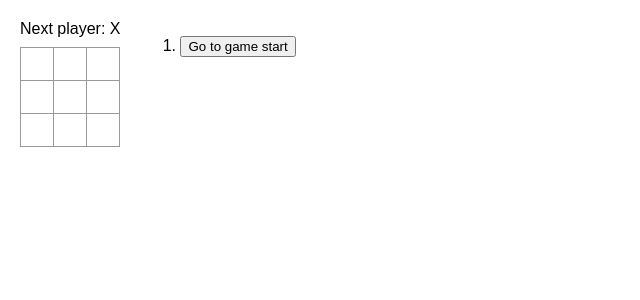
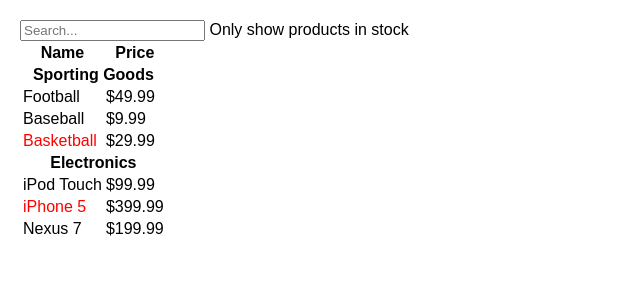
Before and after one commit to iwasan0114/react-tutorial, a React (Create React App) app: page / in a window 1280 px wide. Shown: the top 300 px of the page, without its empty margins (0-640 px from the left). Built offline with nearby package versions, Linux system fonts and the light colour scheme.

Commit message:
Reactの流儀のチュートリアル開始

```diff
--- a/src/App.js
+++ b/src/App.js
@@ -1,118 +1,110 @@
-import { useState } from "react";
+function ProductCategoryRow({ category }) {
+  return (
+    <tr>
+      <th colSpan="2">{category}</th>
+    </tr>
+  );
+}
 
-export default function Game() {
-  const [history, setHistory] = useState([Array(9).fill(null)]);
-  const [currentMove, setCurrentMove] = useState(0);
-  const xIsNext = currentMove % 2 === 0;
-  const currentSquares = history[currentMove];
+function ProductRow({ product }) {
+  const name = product.stocked ? (
+    product.name
+  ) : (
+    <span style={{ color: "red" }}>{product.name}</span>
+  );
 
-  function handlePlay(nextSquares) {
-    const nextHistory = [...history.slice(0, currentMove + 1), nextSquares];
-    setHistory(nextHistory);
-    setCurrentMove(nextHistory.length - 1);
-  }
+  return (
+    <tr>
+      <td>{name}</td>
+      <td>{product.price}</td>
+    </tr>
+  );
+}
 
-  function jumpTo(nextMove) {
-    setCurrentMove(nextMove);
-  }
+function ProductTable({ products }) {
+  const rows = [];
+  let lastCategory = null;
 
-  const moves = history.map((squares, move) => {
-    let description;
-    if (move > 0) {
-      description = `Go to move #${move}`;
-    } else {
-      description = "Go to game start";
+  products.forEach((product) => {
+    if (product.category !== lastCategory) {
+      rows.push(
+        <ProductCategoryRow
+          category={product.category}
+          key={product.category}
+        />
+      );
     }
-
-    return (
-      <li key={move}>
-        <button onClick={() => jumpTo(move)}>{description}</button>
-      </li>
-    );
+    rows.push(<ProductRow product={product} key={product.name} />);
+    lastCategory = product.category;
   });
 
   return (
-    <div className="game">
-      <div className="game-board">
-        <Board xIsNext={xIsNext} squares={currentSquares} onPlay={handlePlay} />
-      </div>
-      <div className="game-info">
-        <ol>{moves}</ol>
-      </div>
+    <table>
+      <thead>
+        <tr>
+          <th>Name</th>
+          <th>Price</th>
+        </tr>
+      </thead>
+      <tbody>{rows}</tbody>
+    </table>
+  );
+}
+
+function SearchBar() {
+  return (
+    <form>
+      <input type="text" placeholder="Search..." />
+      <label>
+        <inpput type="checkbox" /> Only show products in stock
+      </label>
+    </form>
+  );
+}
+
+function FilterableProductTable({ products }) {
+  return (
+    <div>
+      <SearchBar />
+      <ProductTable products={products} />
     </div>
   );
 }
 
-function Board({ xIsNext, squares, onPlay }) {
-  const winner = calculateWinner(squares);
-  let status;
-  if (winner) {
-    status = `Winner: ${winner}`;
-  } else {
-    status = `Next player: ${xIsNext ? "X" : "O"}`;
-  }
+const PRODUCTS = [
+  {
+    category: "Sporting Goods",
+    price: "$49.99",
+    stocked: true,
+    name: "Football",
+  },
+  {
+    category: "Sporting Goods",
+    price: "$9.99",
+    stocked: true,
+    name: "Baseball",
+  },
+  {
+    category: "Sporting Goods",
+    price: "$29.99",
+    stocked: false,
+    name: "Basketball",
+  },
+  {
+    category: "Electronics",
+    price: "$99.99",
+    stocked: true,
+    name: "iPod Touch",
+  },
+  {
+    category: "Electronics",
+    price: "$399.99",
+    stocked: false,
+    name: "iPhone 5",
+  },
+  { category: "Electronics", price: "$199.99", stocked: true, name: "Nexus 7" },
+];
 
-  function handleClick(i) {
-    if (squares[i] || calculateWinner(squares)) {
-      return;
-    }
-
-    const nextSquares = squares.slice();
-    if (xIsNext) {
-      nextSquares[i] = "X";
-    } else {
-      nextSquares[i] = "O";
-    }
-
-    onPlay(nextSquares);
-  }
-
-  return (
-    <>
-      <div className="status">{status}</div>
-      <div className="board-row">
-        <Square value={squares[0]} onSquareClick={() => handleClick(0)} />
-        <Square value={squares[1]} onSquareClick={() => handleClick(1)} />
-        <Square value={squares[2]} onSquareClick={() => handleClick(2)} />
-      </div>
-      <div className="board-row">
-        <Square value={squares[3]} onSquareClick={() => handleClick(3)} />
-        <Square value={squares[4]} onSquareClick={() => handleClick(4)} />
-        <Square value={squares[5]} onSquareClick={() => handleClick(5)} />
-      </div>
-      <div className="board-row">
-        <Square value={squares[6]} onSquareClick={() => handleClick(6)} />
-        <Square value={squares[7]} onSquareClick={() => handleClick(7)} />
-        <Square value={squares[8]} onSquareClick={() => handleClick(8)} />
-      </div>
-    </>
-  );
-
-  function Square({ value, onSquareClick }) {
-    return (
-      <button className="square" onClick={onSquareClick}>
-        {value}
-      </button>
-    );
-  }
+export default function App() {
+  return <FilterableProductTable products={PRODUCTS} />;
 }
-
-function calculateWinner(squares) {
-  const lines = [
-    [0, 1, 2],
-    [3, 4, 5],
-    [6, 7, 8],
-    [0, 3, 6],
-    [1, 4, 7],
-    [2, 5, 8],
-    [0, 4, 8],
-    [2, 4, 6],
-  ];
-  for (let i = 0; i < lines.length; i++) {
-    const [a, b, c] = lines[i];
-    if (squares[a] && squares[a] === squares[b] && squares[a] === squares[c]) {
-      return squares[a];
-    }
-  }
-  return null;
-}
```
